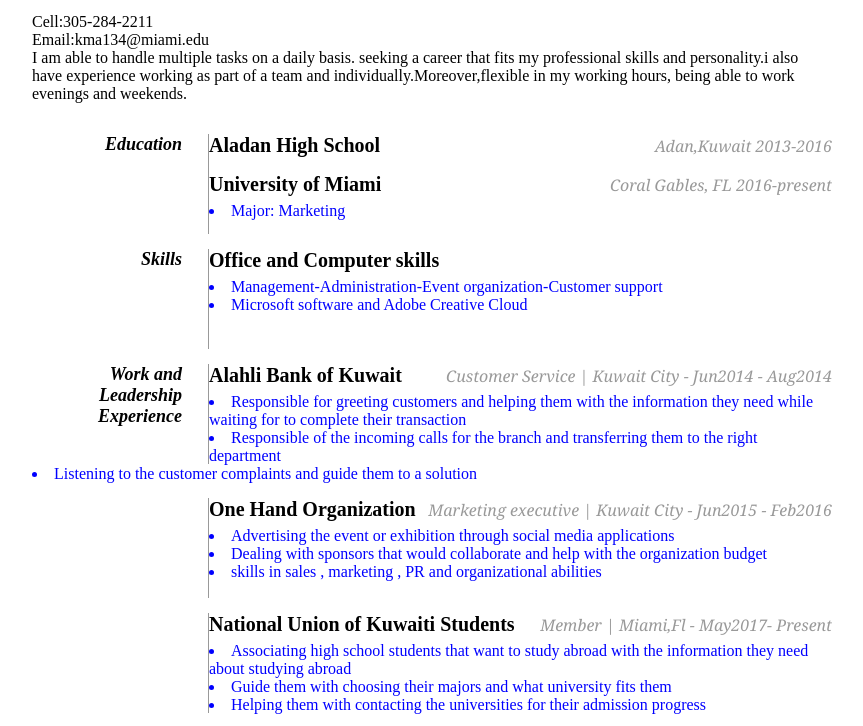
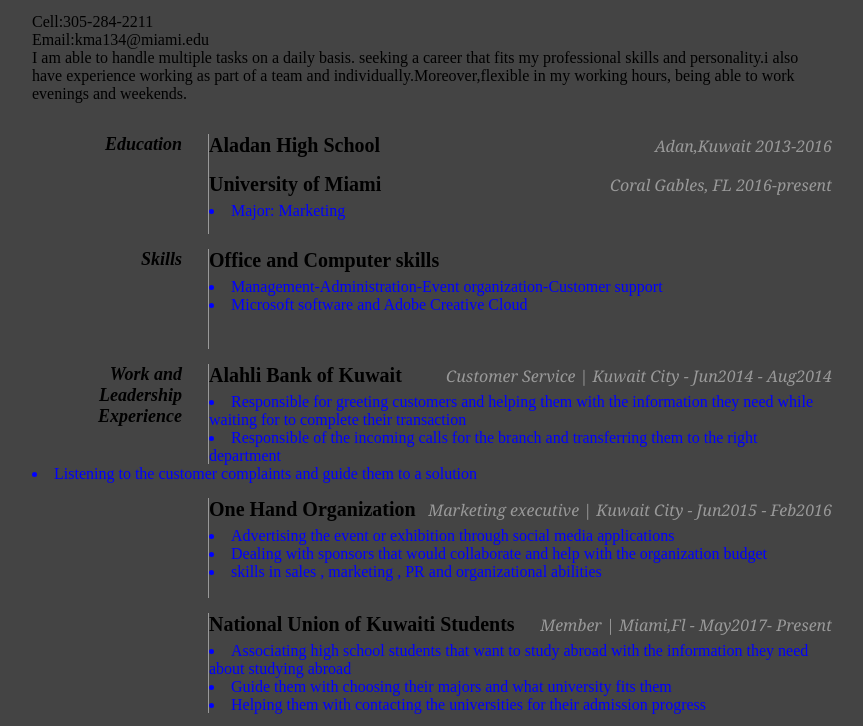
Before and after one commit to kawthr/CIM111, a plain HTML site: page HW/Resume/CSSHW/index.html in a window 1280 px wide. Shown: the part 362-1088 px from the top of the page, without its empty margins (208-1071 px from the left). Drawn offline with Linux system fonts and the light colour scheme; files that its build step writes are made by us from their sources; files whose address does not match are found by name.

Commit message:
assigment 1 edit

```diff
--- a/HW/Resume/CSSHW/style.css
+++ b/HW/Resume/CSSHW/style.css
@@ -1,7 +1,7 @@
 <style type="text/css">
 
        body { font: 16px Helvetica, Sans-Serif; line-height: 24px}
-       body {background-color:#}
+       body {background-color:#444}
        .clear { clear: both; }
        #page-wrap { width: 800px; margin: 40px auto 60px; }
        #pic { float: right; margin: -30px 0 0 0; }
```
Also changed, not shown: HW/Resume/CSSHW/index.html (renamed from HW/Resume/index.html, +0 -1 lines).
